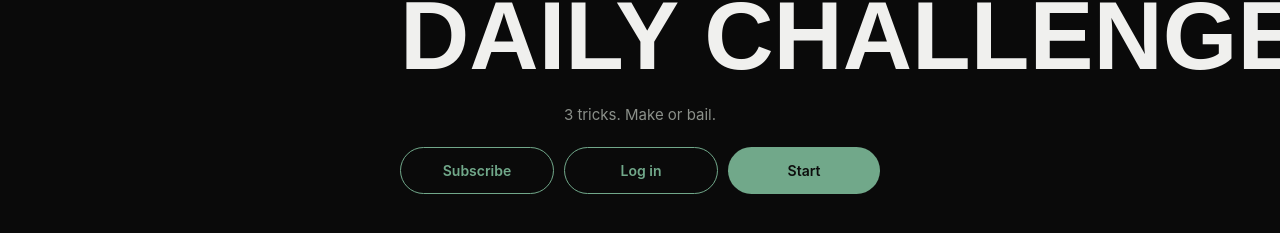
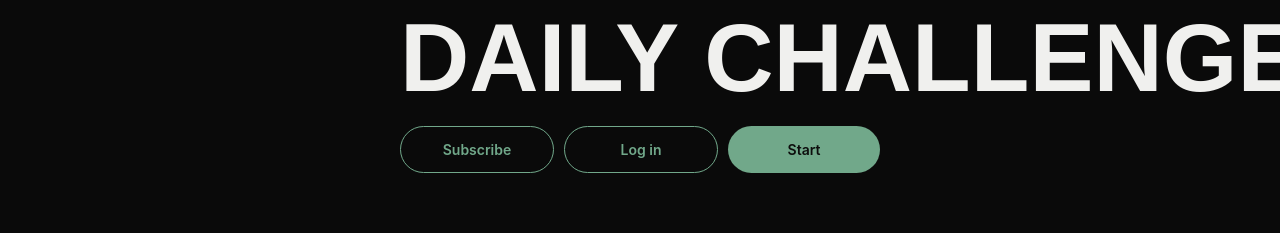
Before and after one commit to ts-skateiq/skateiq-daily-beta, a Next.js app: page /play/daily in a window 1280 px wide. Shown: the part 337-570 px from the top of the page. Built offline with nearby package versions, Linux system fonts and the light colour scheme; no server answers; a web font is replaced by a local one.

Commit message:
Remove '3 tricks. Make or bail.' from daily landing page
Co-Authored-By: Claude Sonnet 4.6 <noreply@anthropic.com>

```diff
--- a/app/play/daily/page.tsx
+++ b/app/play/daily/page.tsx
@@ -48,11 +48,7 @@ export default function DailyLanding() {
         <span style={{ color: 'var(--text)' }}>CHALLENGE</span>
       </h1>
 
-      <p style={{ fontSize: 15, color: MUTED, lineHeight: 1.5, margin: 0 }}>
-        3 tricks. Make or bail.
-      </p>
-
-      <div style={{ display: 'flex', gap: 10, width: '100%' }}>
+<div style={{ display: 'flex', gap: 10, width: '100%' }}>
         <Link
           href="/subscribe"
           style={{ flex: 1, display: 'inline-flex', alignItems: 'center', justifyContent: 'center', background: 'transparent', border: `1.5px solid ${ACCENT}`, color: ACCENT, fontWeight: 600, fontSize: 14, padding: '12px 8px', borderRadius: 999, textDecoration: 'none' }}
```
